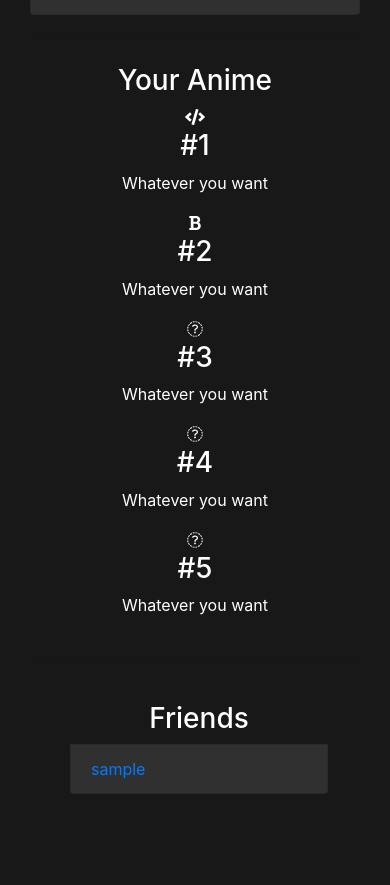
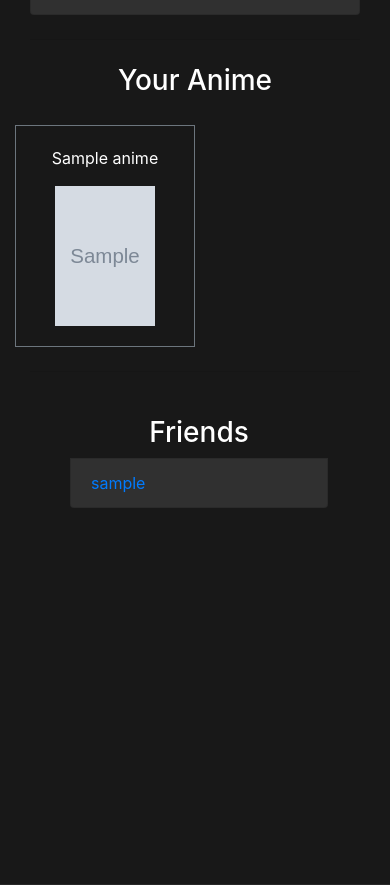
Before and after one commit to Four-Jacks/AnimeSocial, a Django app: template templates/profile.html in a window 390 px wide. Shown: the part 382-1267 px from the top of the page. Run offline with Django 3.2, Linux system fonts and the light colour scheme; tables that the repository leaves empty hold one stand-in row (values such as "Sample post"); the template is opened without the code that fills it: values that come from a table or form of the project are taken from there, most other values are stand-ins (such as "Sample title", 1, 10 or a date in 2020); grey boxes marked "Sample" are stand-in pictures; parts of the project's set-up code (start-up, migrations or seed data) failed here and were passed over; some libraries are stand-ins or nearby versions.

Commit message:
Adjusted the profile page and friends page

```diff
--- a/templates/base.html
+++ b/templates/base.html
@@ -21,7 +21,7 @@
 <body class="body">
 
 <!-- Navigation -->
-<nav class ="navbar navbar-expand-md navbar-light sticky-top" >
+<nav class ="navbar navbar-expand-md navbar-dark sticky-top" >
 <div class="container-fluid">
 	<a class="navbar-brand" href="/"><img src="{% static 'Logo.png'%}" style="width:100%;height:100%;"></a>
   <form action="{% url 'anime:search_results' %}" method="get">
--- a/templates/profile.html
+++ b/templates/profile.html
@@ -41,38 +41,21 @@
  <!--- End of profile column -->
 
 <!--- Top 5 section -->
-<div class="container-fluid align-self-center padding ml-auto">
+<div class="container-fluid padding ml-auto">
   <hr class="my-4">
 <h3 align="center">Your Anime</h3>
-
-
-<div class="row text-center padding">
-	<div class="col-12 col-sm-4 col-md col-lg">
-			<i class="fas fa-code"></i>
-			<h3>#1</h3>
-			<p>Whatever you want</p>
-	</div>
-	<div class="col-12 col-sm-4 col-md col-lg">
-			<i class="fas fa-bold"></i>
-			<h3>#2</h3>
-			<p>Whatever you want</p>
-	</div>
-	<div class="col-12 col-sm-4 col-md col-lg">
-			<i class="fas fa-css3"></i>
-			<h3>#3</h3>
-			<p>Whatever you want</p>
-	</div>
-  <div class="col-md-6 col-sm col-lg">
-			<i class="fas fa-css3"></i>
-			<h3>#4</h3>
-			<p>Whatever you want</p>
-	</div>
-  <div class="col-md-6 col-sm col-lg">
-			<i class="fas fa-css3"></i>
-			<h3>#5</h3>
-			<p>Whatever you want</p>
-	</div>
-</div>
+   <div class="row affix" style="overflow:auto;max-height: 450px;padding-top:20px;">
+      {% for anime in animes %}
+      <div class="col-6 col-sm-6 col-md-4 col-lg-4 col-xl-3 border border-secondary">
+           <div style="padding-top:20px;" align="center">
+               <p>{{ anime.title }}</p>
+           </div>
+           <div style="padding-bottom:20px;" align="center">
+               <a href="{% url 'anime:anime_detail' pk=anime.id %}"><img src="{{ anime.img_url }}" width="100" height="140"></a>
+           </div>
+      </div>
+         {% endfor %}
+    </div>
 <hr class="my-4">
 </div>
 <!--- End of top 5-->
```
Also changed, not shown: templates/friend.html (+3 -6 lines).
